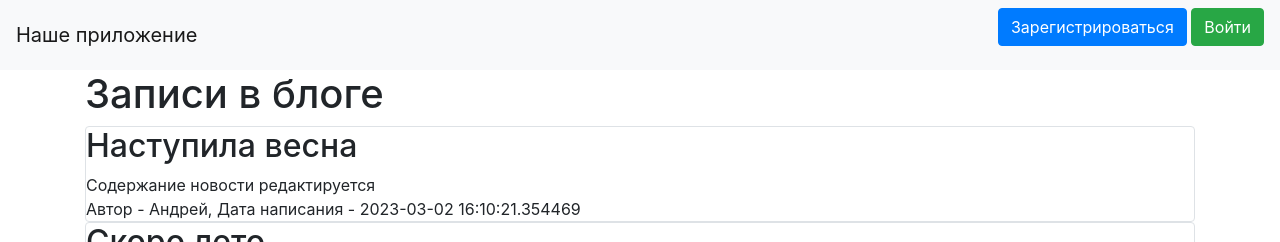
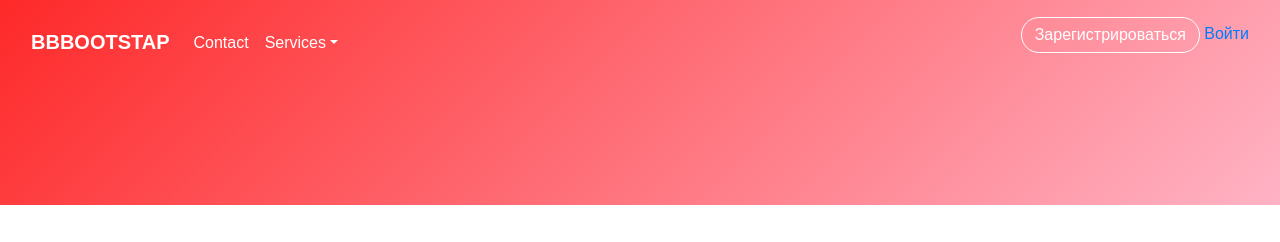
Before and after one commit to MarkusMagpie/final_project, a Flask app: page / in a window 1280 px wide. Shown: the top 242 px of the page. Run offline with Flask 3, Linux system fonts and the light colour scheme; data comes from the database, SQL or seed files in the repository; some libraries are stand-ins or nearby versions.

Commit message:
First Page Work Started

```diff
--- a/main.py
+++ b/main.py
@@ -1,4 +1,4 @@
-from flask import Flask, render_template, redirect, request, abort
+from flask import Flask, render_template, redirect, request, abort, url_for
 from flask_login import LoginManager, login_user, login_required, logout_user, current_user
 
 from forms.news import NewsForm
--- /dev/null
+++ b/static/css/style.css
@@ -0,0 +1,222 @@
+.header-blue {
+  background: linear-gradient(135deg, #fe2929, #ffb3c5);
+  background-color: #184e8e;
+  font-family: 'Source Sans Pro', sans-serif;
+}
+
+@media (min-width:768px) {
+  .header-blue {
+    padding-bottom: 120px;
+  }
+}
+
+.header-blue .navbar {
+  background: transparent;
+  padding-top: .75rem;
+  padding-bottom: .75rem;
+  color: #fff;
+  border-radius: 0;
+  box-shadow: none;
+  border: none;
+}
+
+@media (min-width:768px) {
+  .header-blue .navbar {
+    padding-top: 1rem;
+    padding-bottom: 1rem;
+  }
+}
+
+.header-blue .navbar .navbar-brand {
+  font-weight: bold;
+  color: inherit;
+}
+
+.header-blue .navbar .navbar-brand:hover {
+  color: #f0f0f0;
+}
+
+.header-blue .navbar .navbar-collapse {
+  border-top: 1px solid rgba(255,255,255,0.3);
+  margin-top: .5rem;
+}
+
+@media (min-width:768px) {
+  .header-blue .navbar .navbar-collapse {
+    border-color: transparent;
+    margin: 0;
+  }
+}
+
+.header-blue .navbar .navbar-collapse span .login {
+  color: #fff;
+  margin-right: .5rem;
+  text-decoration: none;
+}
+
+.header-blue .navbar .navbar-collapse span .login:hover {
+  color: #fff;
+}
+
+.header-blue .navbar .navbar-toggler {
+  border-color: rgba(255,255,255,0.3);
+}
+
+.header-blue .navbar .navbar-toggler:hover, .header-blue .navbar-toggler:focus {
+  background: none;
+}
+
+@media (min-width: 768px) {
+  .header-blue .navbar-nav .nav-link {
+    padding-left: .7rem;
+    padding-right: .7rem;
+  }
+}
+
+@media (min-width: 992px) {
+  .header-blue .navbar-nav .nav-link {
+    padding-left: 1.2rem;
+    padding-right: 1.2rem;
+  }
+}
+
+.header-blue .navbar.navbar-light .navbar-nav .nav-link {
+  color: #fff;
+}
+
+.header-blue .navbar.navbar-light .navbar-nav .nav-link:focus, .header-blue .navbar.navbar-light .navbar-nav .nav-link:hover {
+  color: #fcfeff !important;
+  background-color: transparent;
+}
+
+.header-blue .navbar .navbar-nav > li > .dropdown-menu {
+  margin-top: -5px;
+  box-shadow: 0 4px 8px rgba(0,0,0,.1);
+  background-color: #fff;
+  border-radius: 2px;
+}
+
+.header-blue .navbar .dropdown-menu .dropdown-item:focus, .header-blue .navbar .dropdown-menu .dropdown-item {
+  line-height: 2;
+  color: #37434d;
+}
+
+.header-blue .navbar .dropdown-menu .dropdown-item:focus, .header-blue .navbar .dropdown-menu .dropdown-item:hover {
+  background: #ebeff1;
+}
+
+.header-blue .action-button, .header-blue .action-button:not(.disabled):active {
+  border: 1px solid rgb(255,255,255);
+  border-radius: 40px;
+  color: #fff;
+  box-shadow: none;
+  text-shadow: none;
+  padding: .3rem .8rem;
+  background: transparent;
+  transition: background-color 0.25s;
+  outline: none;
+}
+
+.header-blue .action-button:hover {
+  color: #fff;
+}
+
+.header-blue .navbar .form-inline label {
+  color: #d9d9d9;
+}
+
+.header-blue .navbar .form-inline .search-field {
+  display: inline-block;
+  width: 80%;
+  background: none;
+  border: none;
+  border-bottom: 1px solid transparent;
+  border-radius: 0;
+  color: #fff;
+  box-shadow: none;
+  color: inherit;
+  transition: border-bottom-color 0.3s;
+}
+
+.header-blue .navbar .form-inline .search-field:focus {
+  border-bottom: 1px solid #ccc;
+}
+
+.header-blue .hero {
+  margin-top: 20px;
+  text-align: center;
+}
+
+@media (min-width:768px) {
+  .header-blue .hero {
+    margin-top: 60px;
+    text-align: left;
+  }
+}
+
+.header-blue .hero h1 {
+  color: #fff;
+  font-size: 40px;
+  margin-top: 0;
+  margin-bottom: 15px;
+  font-weight: 300;
+  line-height: 1.4;
+}
+
+@media (min-width:992px) {
+  .header-blue .hero h1 {
+    margin-top: 190px;
+    margin-bottom: 24px;
+    line-height: 1.2;
+  }
+}
+
+.header-blue .hero p {
+  color: rgba(255,255,255,0.8);
+  font-size: 20px;
+  margin-bottom: 30px;
+  font-weight: 300;
+}
+
+.header-blue .phone-holder {
+  text-align: right;
+}
+
+.header-blue div.iphone-mockup {
+ position: relative;
+    max-width: 300px;
+    margin-top: 172px;
+    display: inline-block;
+}
+
+.header-blue .iphone-mockup img.device {
+  width: 100%;
+  height: auto;
+}
+
+.header-blue .iphone-mockup .screen {
+  position: absolute;
+  width: 88%;
+  height: 77%;
+  top: 12%;
+  border-radius: 2px;
+  left: 6%;
+  border: 1px solid #444;
+  background-color: #aaa;
+  overflow: hidden;
+  background: url(../../assets/img/screen-content-iphone-6.jpg);
+  background-size: cover;
+  background-position: center;
+}
+
+.header-blue .iphone-mockup .screen:before {
+  content: '';
+  background-color: #fff;
+  position: absolute;
+  width: 70%;
+  height: 140%;
+  top: -12%;
+  right: -60%;
+  transform: rotate(-19deg);
+  opacity: 0.2;
+}
--- a/templates/base.html
+++ b/templates/base.html
@@ -1,6 +1,7 @@
 <!doctype html>
 <html lang="en">
 <head>
+    <link rel="stylesheet" type="text/css" href="{{ url_for('static', filename='css/style.css') }}" />
     <meta charset="utf-8">
     <meta name="viewport" content="width=device-width, initial-scale=1, shrink-to-fit=no">
     <link rel="stylesheet"
@@ -11,17 +12,32 @@
 </head>
 <body>
 <header>
-    <nav class="navbar navbar-light bg-light">
-        <a class="navbar-brand" href="#">Наше приложение</a>
-        {% if current_user.is_authenticated %}
+    <div class="header-blue">
+        <nav class="navbar navbar-light navbar-expand-md navigation-clean-search">
+                <div class="container-fluid"><a class="navbar-brand" href="/">BBBOOTSTAP</a><button data-toggle="collapse" class="navbar-toggler" data-target="#navcol-1"><span class="sr-only">Toggle navigation</span><span class="navbar-toggler-icon"></span></button>
+                    <div class="collapse navbar-collapse"
+                        id="navcol-1">
+                        <ul class="nav navbar-nav">
+                            <li class="nav-item" role="presentation"><a class="nav-link" href="#">Contact</a></li>
+                            <li class="nav-item dropdown"><a class="dropdown-toggle nav-link" data-toggle="dropdown" aria-expanded="false" href="#">Services</a>
+                                <div class="dropdown-menu" role="menu"><a class="dropdown-item" role="presentation" href="#">Logo design</a><a class="dropdown-item" role="presentation" href="#">Banner design</a><a class="dropdown-item" role="presentation" href="#">content writing</a></div>
+                            </li>
+                        </ul>
+                        <form class="form-inline mr-auto" target="_self">
+                            <div class="form-group"><label for="search-field"><i class="fa fa-search text-white"></i></label><input class="form-control search-field" type="search" id="search-field" name="search"></div>
+                        </form>
+                    {% if current_user.is_authenticated %}
             <a class="navbar-brand" href="/logout">{{ current_user.name }}</a>
         {% else %}
             <p>
-                <a class="btn btn-primary " href="/register">Зарегистрироваться</a>
-                <a class="btn btn-success" href="/login">Войти</a>
+                <a class="btn btn-light action-button" role="button" href="/register">Зарегистрироваться</a>
+                <a class="login" href="/login">Войти</a>
             </p>
         {% endif %}
-    </nav>
+                    </div>
+                </div>
+            </nav>
+    </div>
 </header>
 <!-- Begin page content -->
 <main role="main" class="container">
--- a/templates/index.html
+++ b/templates/index.html
@@ -1,25 +1,27 @@
 {% extends "base.html" %}
 
 {% block content %}
-    <h1>Записи в блоге</h1>
-    {% if current_user.is_authenticated %}
-        <a href="news" class="btn btn-secondary">Добавить новость</a>
-    {% endif %}
-    {% for item in news %}
-        <div class="col-md6 border rounded">
-            <h2>{{ item.title }}</h2>
-            <div>
-                {{ item.content }}
+    <div>
+        <div class="header-blue">
+            <div class="container hero">
+                <div class="row">
+                    <div class="col-12 col-lg-6 col-xl-5 offset-xl-1">
+                        <h1>Business goal designs</h1>
+                        <p>Зрелищный экшен «Джон Уик 4» после своего третьего уикенда в прокате заработал свыше 300 млн долларов. В США фильм заработал 147,1 млн, а в России касса «Уика» выросла до 670 млн рублей, согласно данным ЕАИС. У четвёртого фильма серии есть шансы добраться до показателей предыдущего фильма, чьи мировые сборы в 2019 году составили 328 млн долларов.<br></p>
+                        <button
+                            class="btn btn-light btn-lg action-button" type="button">Learn More<i class="fa fa-long-arrow-right ml-2"></i></button>
+                    </div>
+                    <div class="col-md-5 col-lg-5 offset-lg-1 offset-xl-0 d-none d-lg-block phone-holder">
+                        <div class="iphone-mockup">
+						<img class="device" src="https://i.ytimg.com/vi/qEVUtrk8_B4/maxresdefault.jpg"  width="550" height="330">
+                          <!--  <div class="screen">
+							</div>
+
+							-->
+                        </div>
+                    </div>
+                </div>
             </div>
-            <div>
-                Автор - {{ item.user.name }}, Дата написания - {{ item.created_date }}
-            </div>
-            {% if current_user.is_authenticated and current_user == item.user %}
-                <div>
-                    <a href="/news/{{ item.id }}" class="btn btn-warning">Изменить</a>
-                    <a href="/news_delete/{{ item.id }}" class="btn btn-danger">Удалить</a>
-                </div>
-            {% endif %}
         </div>
-    {% endfor %}
+    </div>
 {% endblock %}
```
